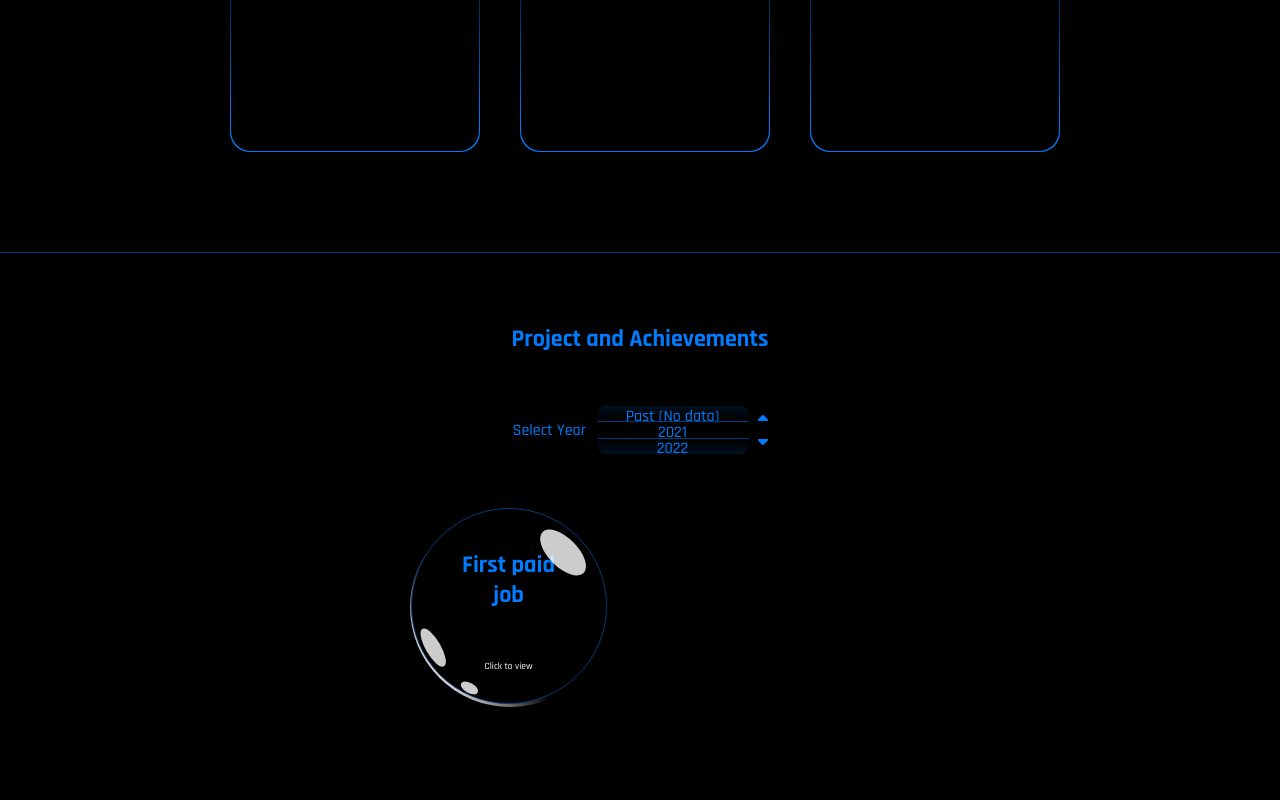
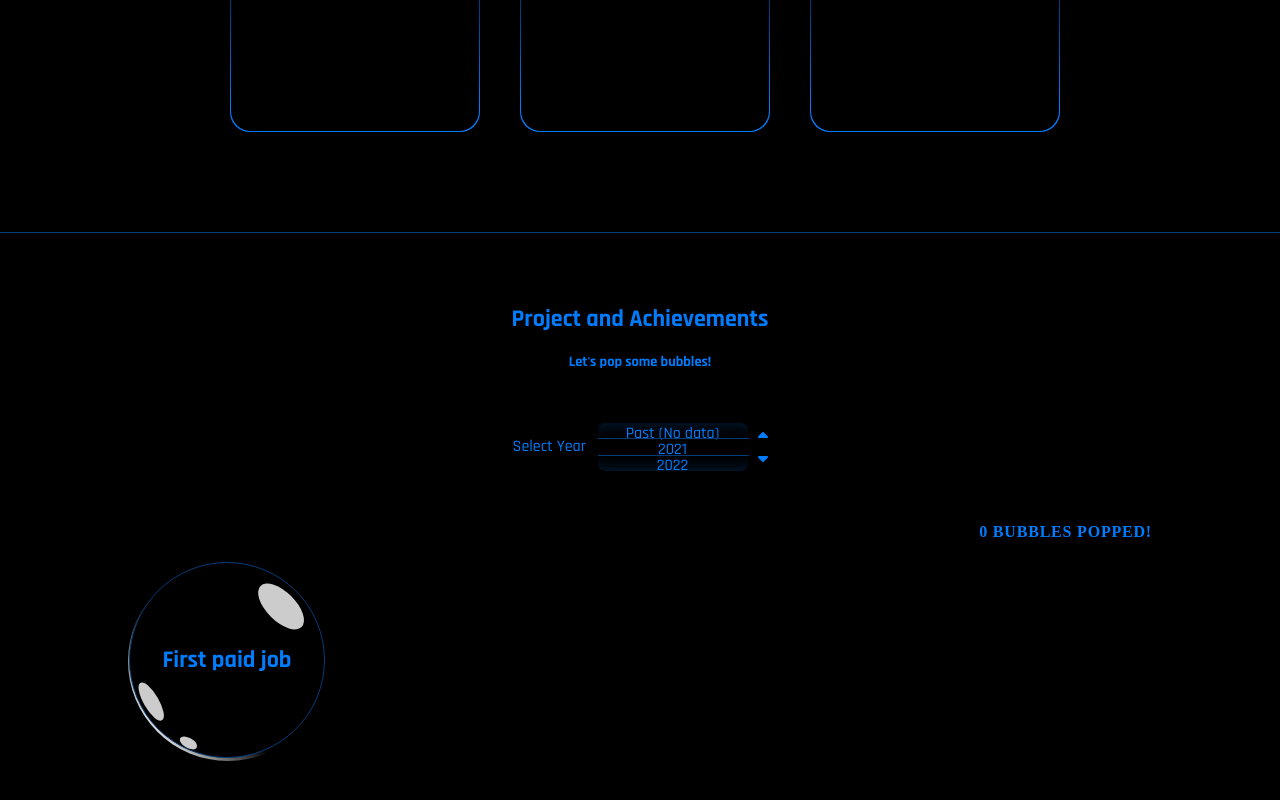
Before and after one commit to Bernard-Kuria/bernard-kuria, a React (Vite) app in the folder portfolio_website/: page / in a window 1280 px wide. Shown: the part 1288-2088 px from the top of the page. Built offline with nearby package versions, Linux system fonts and the light colour scheme.

Commit message:
Implemented animation to bubbles in Project and Achievements section

```diff
--- a/portfolio_website/src/Front_page/Proj-Achievmt-sec/ProjAchvmt.jsx
+++ b/portfolio_website/src/Front_page/Proj-Achievmt-sec/ProjAchvmt.jsx
@@ -6,6 +6,7 @@ import "./styles/projAchvmt.css";
 
 const initialMilestones = {
   milestone1: {
+    id: "milestone1",
     year: 2023,
     title: "1st Place JKUAT Hackathon",
     bubbleSize: "200px",
@@ -15,6 +16,7 @@ const initialMilestones = {
     popped: false,
   },
   milestone2: {
+    id: "milestone2",
     year: 2024,
     title: "E-NEXUS Start-up",
     bubbleSize: "250px",
@@ -24,6 +26,7 @@ const initialMilestones = {
     popped: false,
   },
   milestone3: {
+    id: "milestone3",
     year: 2023,
     title: "3rd place Mt Kenya Hackathon",
     bubbleSize: "200px",
@@ -33,6 +36,7 @@ const initialMilestones = {
     popped: false,
   },
   milestone4: {
+    id: "milestone4",
     year: 2024,
     title: "AfyaPulse Start-up",
     bubbleSize: "250px",
@@ -42,6 +46,7 @@ const initialMilestones = {
     popped: false,
   },
   milestone5: {
+    id: "milestone5",
     year: 2023,
     title: "Self-Balancing Robot",
     bubbleSize: "150px",
@@ -51,6 +56,7 @@ const initialMilestones = {
     popped: false,
   },
   milestone6: {
+    id: "milestone6",
     year: 2024,
     title: "Job at KEDA Ceramics",
     bubbleSize: "200px",
@@ -60,6 +66,7 @@ const initialMilestones = {
     popped: false,
   },
   milestone7: {
+    id: "milestone7",
     year: 2025,
     title: "Internship at onQ Kenya",
     bubbleSize: "200px",
@@ -69,6 +76,7 @@ const initialMilestones = {
     popped: false,
   },
   milestone8: {
+    id: "milestone8",
     year: 2025,
     title: "This potrfolio website",
     bubbleSize: "200px",
@@ -78,6 +86,7 @@ const initialMilestones = {
     popped: false,
   },
   milestone9: {
+    id: "milestone9",
     year: 2024,
     title: "Graduated from Dedan Kimathi University",
     bubbleSize: "200px",
@@ -87,6 +96,7 @@ const initialMilestones = {
     popped: false,
   },
   milestone10: {
+    id: "milestone10",
     year: 2022,
     title: "Participant at ElectronicWings Competition",
     bubbleSize: "200px",
@@ -96,6 +106,7 @@ const initialMilestones = {
     popped: false,
   },
   milestone11: {
+    id: "milestone11",
     year: 2023,
     title: "Participant at World Engineering Day Hackathon",
     bubbleSize: "200px",
@@ -105,6 +116,7 @@ const initialMilestones = {
     popped: false,
   },
   milestone12: {
+    id: "milestone12",
     year: 2021,
     title: "First paid job",
     bubbleSize: "200px",
@@ -123,12 +135,15 @@ export default function ProjAchvmt() {
     )
   );
   const [displayAboutTitle, setdisplayAboutTitle] = useState(false);
+  const [bubblesPopped, setBubblesPopped] = useState(false);
   currentMilestone.popped = true;
 
   const years = Object.values(milestones).map((milestone) => milestone.year);
   const yearsSet = [...new Set(years)];
   const sortedYears = yearsSet.sort((a, b) => a - b);
   const [visibleYear, setVisibleYear] = useState(yearsSet[0]);
+  const [animation, setAnimation] = useState(false);
+  const [numberOfBubbles, setNumberOfBubbles] = useState(0);
 
   function handleClick(newClickedTitle) {
     setdisplayAboutTitle(true);
@@ -144,6 +159,8 @@ export default function ProjAchvmt() {
     );
     setCurrentMilestone(updatedMilestone);
     displayNone(updatedMilestones);
+    setAnimation(false);
+    setNumberOfBubbles(numberOfBubbles + 1);
   }
 
   function displayAll() {
@@ -161,6 +178,7 @@ export default function ProjAchvmt() {
     for (let milestone in newMilestones) {
       newMilestones[milestone].display = "none";
     }
+    setMilestones(newMilestones); // <-- missing
   }
 
   function refreshBubbles() {
@@ -169,13 +187,14 @@ export default function ProjAchvmt() {
       updatedMilestones[milestone].popped = false;
     }
     setMilestones(updatedMilestones);
+    setBubblesPopped(false);
   }
 
   function checkIfAllPopped() {
-    const allPopped = Object.values(milestones).every(
-      (milestone) => milestone.popped === true
-    );
-    return allPopped;
+    const allPopped = Object.values(milestones)
+      .filter((milestone) => milestone.year === visibleYear)
+      .every((milestone) => milestone.popped === true);
+    setBubblesPopped(allPopped);
   }
 
   const yearsRef = useRef(null);
@@ -187,7 +206,7 @@ export default function ProjAchvmt() {
     const yearElements = Array.from(yearsContainer.children);
     const scrollTop = yearsContainer.scrollTop;
     const yearHeight = yearElements[0]?.offsetHeight || 1;
-    const bufferCount = 1; // Number of empty-year divs at the top
+    const bufferCount = 1;
     const visibleIndex = Math.round(scrollTop / yearHeight) + bufferCount;
     const yearText = yearElements[visibleIndex]?.textContent;
 
@@ -196,6 +215,11 @@ export default function ProjAchvmt() {
     } else {
       setVisibleYear(undefined);
     }
+
+    refreshBubbles();
+    displayAll();
+    setAnimation(true);
+    setNumberOfBubbles(0);
   }
 
   function scrollUp() {
@@ -204,6 +228,11 @@ export default function ProjAchvmt() {
       const step = firstYear ? firstYear.offsetHeight : 0;
       yearsRef.current.scrollTop -= step;
     }
+
+    refreshBubbles();
+    displayAll();
+    setAnimation(true);
+    setNumberOfBubbles(0);
   }
 
   function scrollDown() {
@@ -212,11 +241,19 @@ export default function ProjAchvmt() {
       const step = firstYear ? firstYear.offsetHeight : 0;
       yearsRef.current.scrollTop += step;
     }
+    refreshBubbles();
+    displayAll();
+    setAnimation(true);
+    setNumberOfBubbles(0);
   }
 
   return (
     <div className="proj-achvmt">
-      <h2 className="section-title">Project and Achievements</h2>
+      <h2 className="section-title">
+        Project and Achievements
+        <h4 className="pop-invite">Let's pop some bubbles!</h4>
+      </h2>
+
       <div className="year-selection">
         <p className="select-year">Select Year</p>
         <div className="years" ref={yearsRef} onScroll={handleYearsScroll}>
@@ -241,6 +278,9 @@ export default function ProjAchvmt() {
           />
         </div>
       </div>
+      <div className="popped-indicator">
+        {!bubblesPopped ? numberOfBubbles : "ALL"} BUBBLES POPPED!
+      </div>
       <div className="bubbles">
         {Object.values(milestones).map((milestone) => (
           <Bubble
@@ -248,19 +288,22 @@ export default function ProjAchvmt() {
             milestone={milestone}
             handleClick={handleClick}
             visibleYear={visibleYear}
+            animation={animation}
           />
         ))}
       </div>
-      {displayAboutTitle ? (
+      {displayAboutTitle && (
         <AboutTitle
           currentMilestone={currentMilestone}
           displayAll={displayAll}
           setdisplayAboutTitle={setdisplayAboutTitle}
+          visibleYear={visibleYear}
+          checkIfAllPopped={checkIfAllPopped}
+          setAnimation={setAnimation}
+          animation={animation}
         />
-      ) : (
-        ""
       )}
-      {checkIfAllPopped() && !displayAboutTitle ? (
+      {bubblesPopped && !displayAboutTitle && (
         <div className="refresh-bubbles">
           <span className="refresh-text">Refresh Bubbles</span>
           <FontAwesomeIcon
@@ -269,11 +312,11 @@ export default function ProjAchvmt() {
             onClick={() => {
               refreshBubbles();
               displayAll();
+              setAnimation(true);
+              setNumberOfBubbles(0);
             }}
           />
         </div>
-      ) : (
-        ""
       )}
     </div>
   );
--- a/portfolio_website/src/Front_page/Proj-Achievmt-sec/components/Bubble.jsx
+++ b/portfolio_website/src/Front_page/Proj-Achievmt-sec/components/Bubble.jsx
@@ -1,13 +1,70 @@
+import { useEffect, useRef } from "react";
 import "../styles/bubble.css";
 
-export default function Bubble({ milestone, handleClick, visibleYear }) {
-  // Convert visibleYear to number for comparison
+export default function Bubble({
+  milestone,
+  handleClick,
+  visibleYear,
+  animation,
+}) {
   const isVisible = Number(visibleYear) === milestone.year;
+  const bubbleRef = useRef(null);
+  const pos = useRef({
+    x: 0,
+    y: 0,
+  });
+  const vel = useRef({
+    x: (Math.random() - 0.5) * 2,
+    y: (Math.random() - 0.5) * 2,
+  });
 
-  return (
-    isVisible ? (
+  useEffect(() => {
+    if (!bubbleRef.current || !isVisible) return;
+
+    const el = bubbleRef.current;
+    let animationFrameId;
+
+    const animate = () => {
+      const parent = el.parentElement;
+      if (!parent) return;
+
+      const parentRect = parent.getBoundingClientRect();
+      const bubbleRect = el.getBoundingClientRect();
+
+      // Bounce off walls
+      if (
+        pos.current.x <= 0 ||
+        bubbleRect.right >= parentRect.right ||
+        bubbleRect.left <= parentRect.left
+      ) {
+        vel.current.x *= -1;
+      }
+      if (
+        pos.current.y <= 0 ||
+        bubbleRect.top <= parentRect.top ||
+        bubbleRect.bottom >= parentRect.bottom
+      ) {
+        vel.current.y *= -1;
+      }
+
+      // Update position
+      pos.current.x += vel.current.x;
+      pos.current.y += vel.current.y;
+
+      el.style.transform = `translate(${pos.current.x}px, ${pos.current.y}px)`;
+
+      animationFrameId = requestAnimationFrame(animate);
+    };
+
+    animationFrameId = requestAnimationFrame(animate);
+
+    return () => cancelAnimationFrame(animationFrameId);
+  }, [isVisible]);
+
+  return isVisible ? (
     <div
       className="outer-reflection"
+      ref={animation ? bubbleRef : null}
       style={{
         width: milestone.bubbleSize,
         height: milestone.bubbleSize,
@@ -26,15 +83,7 @@ export default function Bubble({ milestone, handleClick, visibleYear }) {
         >
           {milestone.title}
         </h2>
-          {milestone.bubbleSize > "150px" ? (
-            <p className="click">Click to view</p>
-          ) : (
-            ""
-          )}
       </div>
     </div>
-    ) : (
-      ""
-    )
-  );
+  ) : null;
 }
--- a/portfolio_website/src/Front_page/Proj-Achievmt-sec/styles/bubble.css
+++ b/portfolio_website/src/Front_page/Proj-Achievmt-sec/styles/bubble.css
@@ -11,13 +11,11 @@
   );
   border-radius: 50%;
   cursor: pointer;
+  display: inline-flex;
 }
 
-.bubble {
-  position: relative;
-  display: grid;
-  justify-content: center;
-  justify-items: center;
+.outer-reflection .bubble {
+  display: inline-flex;
   width: calc(100% - 6px);
   height: calc(100% - 6px);
   background-color: var(--primary-black);
@@ -26,16 +24,16 @@
   translate: 1px 1px;
 }
 
-.reflection-1,
-.reflection-2,
-.reflection-3 {
+.bubble .reflection-1,
+.bubble .reflection-2,
+.bubble .reflection-3 {
   position: absolute;
   background-color: var(--primary-white);
   border-radius: 50%;
   opacity: 80%;
 }
 
-.reflection-1 {
+.bubble .reflection-1 {
   width: 30%;
   height: 15%;
   border-radius: 50%;
@@ -44,7 +42,7 @@
   top: 15%;
 }
 
-.reflection-2 {
+.bubble .reflection-2 {
   width: 22%;
   height: 7.5%;
   border-radius: 50%;
@@ -53,7 +51,7 @@
   bottom: 25%;
 }
 
-.reflection-3 {
+.bubble .reflection-3 {
   width: 10%;
   height: 5%;
   border-radius: 50%;
@@ -63,13 +61,12 @@
 }
 
 .bubble .title {
+  display: grid;
+  align-items: center;
   color: var(--primary-blue);
   width: 80%;
+  margin-top: 20%;
+  margin-bottom: 20%;
+  margin-left: 10%;
   text-align: center;
 }
-
-.click {
-  color: var(--primary-white);
-  font-size: 60%;
-  text-align: center;
-}
--- a/portfolio_website/src/Front_page/Proj-Achievmt-sec/styles/projAchvmt.css
+++ b/portfolio_website/src/Front_page/Proj-Achievmt-sec/styles/projAchvmt.css
@@ -1,10 +1,15 @@
 .proj-achvmt {
-  width: 60%;
+  width: 80%;
   height: 100vh;
   margin: 0 auto;
   display: flex;
   flex-direction: column;
   align-items: center;
+}
+
+.pop-invite {
+  color: var(--primary-blue);
+  font-size: 0.6em;
 }
 
 .proj-achvmt .year-selection {
@@ -58,7 +63,13 @@
 }
 
 .bubbles {
-  width: 60%;
+  position: relative;
+  width: 100%;
+  height: 300px;
+  display: flex;
+  flex-direction: row;
+  flex-wrap: wrap;
+  gap: 1em;
 }
 
 .refresh-text {
@@ -73,3 +84,14 @@
 .year {
   height: 1em;
 }
+
+.popped-indicator {
+  right: 0;
+  color: var(--primary-blue);
+  font-family: "Orbitron";
+  letter-spacing: 0.05em;
+  text-align: right;
+  width: 100%;
+  font-weight: bolder;
+  margin-bottom: 20px;
+}
--- a/portfolio_website/src/Front_page/front-page.css
+++ b/portfolio_website/src/Front_page/front-page.css
@@ -9,5 +9,5 @@
   width: 100%;
   color: var(--primary-blue);
   text-align: center;
-  margin-bottom: 50px;
+  margin-bottom: 30px;
 }
```
Also changed, not shown: portfolio_website/src/Front_page/Proj-Achievmt-sec/components/AboutTitle.jsx (+13 -2 lines), portfolio_website/src/Front_page/Proj-Achievmt-sec/styles/about-title.css (+9 -8 lines). Lines whose indentation alone changed are shown as unchanged.
